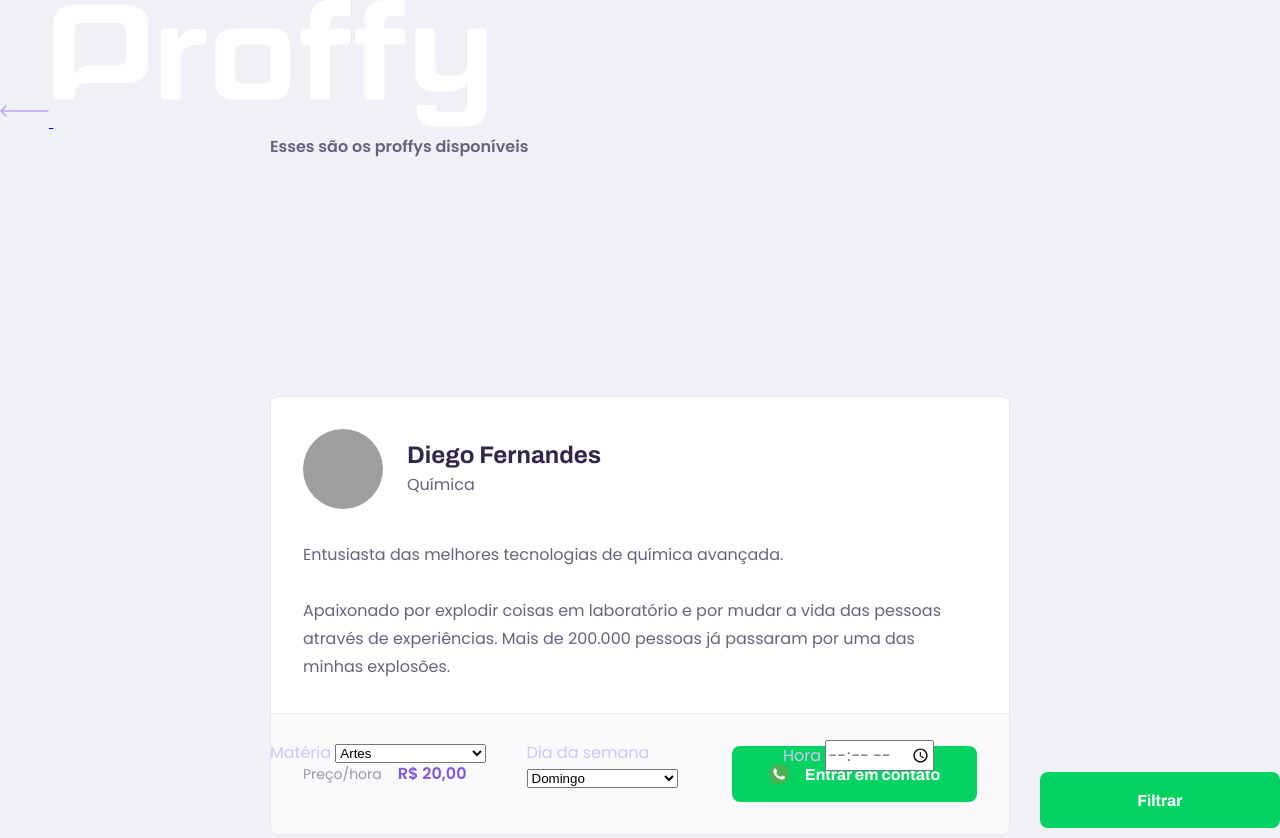
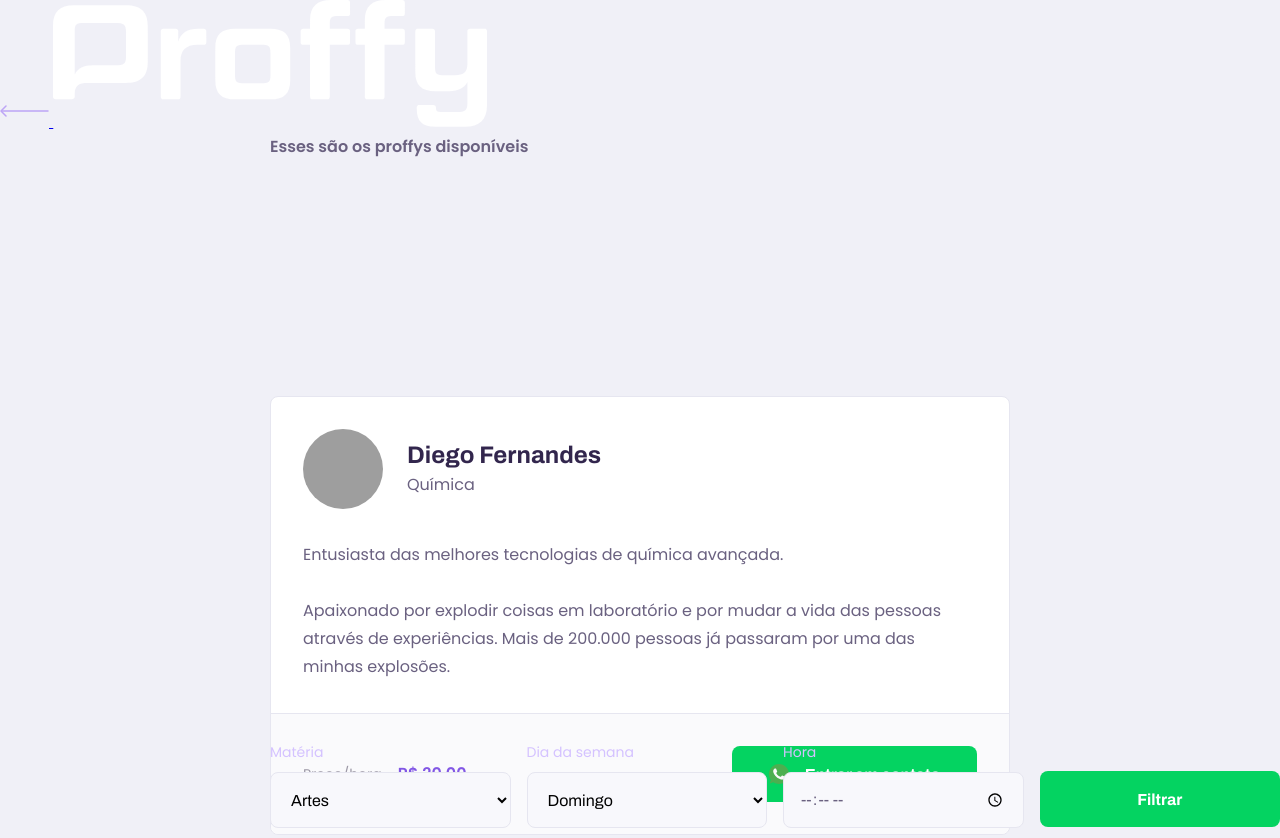
Before and after one commit to Lucianobarretto/Proffy, a plain HTML site: page study.html in a window 1280 px wide. Shown: the top 838 px of the page. Drawn offline with Linux system fonts and the light colour scheme; grey boxes are pictures that could not be loaded.

Commit message:
Refatorado

```diff
--- a/study.html
+++ b/study.html
@@ -8,6 +8,8 @@
         <title>Proffy | Sua plataforma de estudos on-line</title>
 
         <link rel="stylesheet" href="/styles/main.css">
+        <link rel="stylesheet" href="/styles/partials/header.css">
+        <link rel="stylesheet" href="/styles/partials/forms.css">
         <link rel="stylesheet" href="/styles/partials/page-study.css">
 
         <link href="https://fonts.googleapis.com/css2?family=Archivo:wght@400;700&amp;family=Poppins:wght@400;600&amp;display=swap" rel="stylesheet">
```
Also changed, not shown: index.html (+3 -0 lines).
